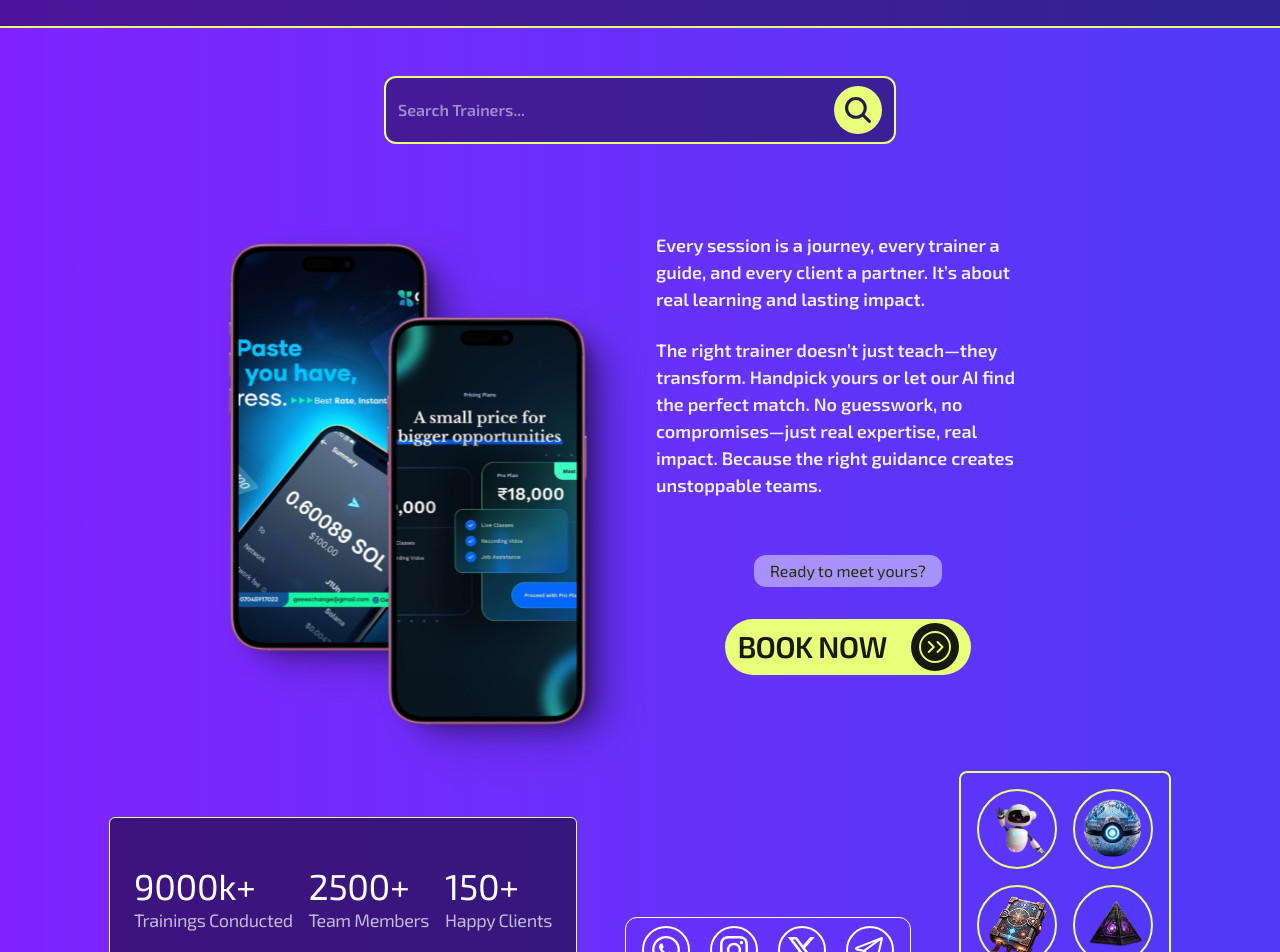
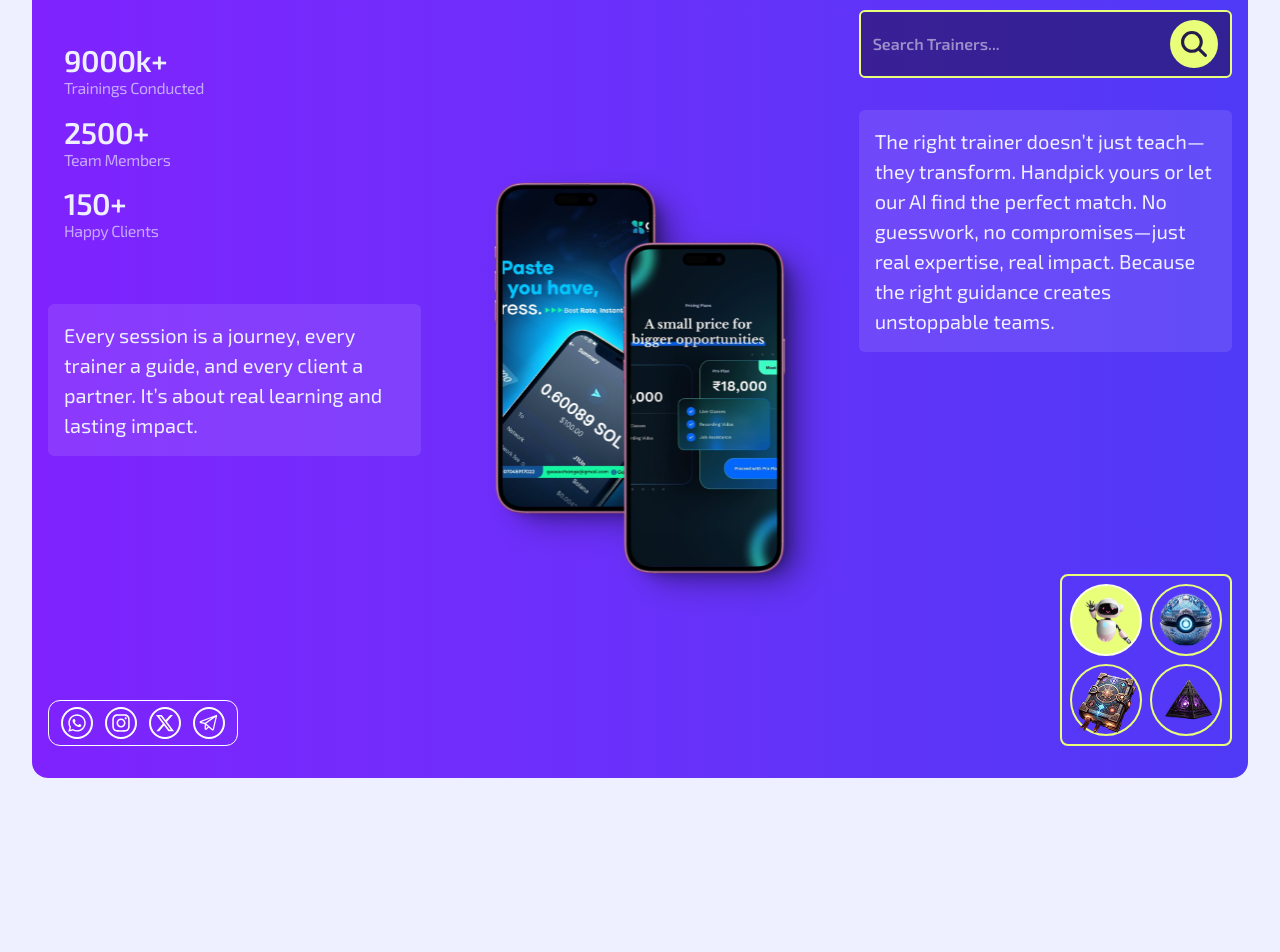
Before and after one commit to saurav-verma-01/Gotezu-Website, a React (Vite) app: page / in a window 1280 px wide. Shown: the part 240-1192 px from the top of the page. Built offline with nearby package versions, Linux system fonts and the light colour scheme.

Commit message:
Redone Hero Section

```diff
--- a/src/App.jsx
+++ b/src/App.jsx
@@ -8,11 +8,12 @@ import Empower from "./sections/Empower.jsx";
 import Testimonials from "./sections/Testimonials.jsx";
 import Faqs from "./sections/Faqs.jsx";
 import Contacts from "./sections/Contacts.jsx";
+import NewHero from "./sections/NewHero.jsx";
 
 const App = () => {
     return (
         <>
-            <Hero />
+            <NewHero />
             <About />
             <Clients />
             <Features />
@@ -21,6 +22,7 @@ const App = () => {
             <Testimonials />
             <Faqs />
             <Contacts />
+
         </>
     )
 }
--- a/src/components/IconBox.jsx
+++ b/src/components/IconBox.jsx
@@ -6,18 +6,17 @@ import Circle4 from '../assets/circle4.png';
 
 const IconBox = () => {
     return (
-        <div className="grid grid-cols-2 p-2 w-max h-max gap-2 rounded-lg border-2 border-accent my-4
-            sm:gap-4 sm:p-4 md:my-0 md:order-1">
-            <div className="w-18 h-18 sm:w-20 sm:h-20 border-2 border-accent rounded-full flex items-center justify-center">
+        <div className="grid-cols-2 p-2 w-max h-max gap-2 rounded-lg border-2 border-accent lg:mt-auto mt-8 hidden md:grid">
+            <div className="w-18 h-18 border-2 rounded-full flex items-center justify-center bg-accent border-honeysuckle-50">
                 <img src={Circle1} alt="icon image" />
             </div>
-            <div className="w-18 h-18 sm:w-20 sm:h-20 border-2 border-accent rounded-full flex items-center justify-center">
+            <div className="w-18 h-18 border-2 border-accent rounded-full flex items-center justify-center">
                 <img src={Circle2} alt="icon image" />
             </div>
-            <div className="w-18 h-18 sm:w-20 sm:h-20 border-2 border-accent rounded-full flex items-center justify-center">
+            <div className="w-18 h-18 border-2 border-accent rounded-full flex items-center justify-center">
                 <img src={Circle3} alt="icon image" />
             </div>
-            <div className="w-18 h-18 sm:w-20 sm:h-20 border-2 border-accent rounded-full flex items-center justify-center">
+            <div className="w-18 h-18 border-2 border-accent rounded-full flex items-center justify-center">
                 <img src={Circle4} alt="icon image" />
             </div>
         </div>
--- a/src/components/NumBox.jsx
+++ b/src/components/NumBox.jsx
@@ -2,18 +2,18 @@ import React from 'react'
 
 const NumBox = () => {
     return (
-        <div className="num-card ">
-            <div className="tracking-tight">
-                <h2 className="text-white text-3xl sm:text-4xl">9000k+</h2>
-                <p className="text-bases text-white/70 sm:text-lg">Trainings Conducted</p>
+        <div className="num-card bg-black/40 lg:bg-transparent ">
+            <div className="">
+                <h2 className="num-card-heading">9000k+</h2>
+                <p className="num-card-text">Trainings Conducted</p>
             </div>
-            <div className="tracking-tight">
-                <h2 className="text-white text-3xl sm:text-4xl">2500+</h2>
-                <p className="text-bases text-white/70 sm:text-lg">Team Members</p>
+            <div className="">
+                <h2 className="num-card-heading">2500+</h2>
+                <p className="num-card-text">Team Members</p>
             </div>
-            <div className="tracking-tight">
-                <h2 className="text-white text-3xl sm:text-4xl">150+</h2>
-                <p className="text-bases text-white/70 sm:text-lg">Happy Clients</p>
+            <div className="">
+                <h2 className="num-card-heading">150+</h2>
+                <p className="num-card-text">Happy Clients</p>
             </div>
         </div>
     )
--- a/src/components/SearchBar.jsx
+++ b/src/components/SearchBar.jsx
@@ -3,7 +3,7 @@ import { IoSearch } from "react-icons/io5";
 
 const SearchBar = () => {
     return (
-        <form className="search-form lg:col-span-2 lg:my-8">
+        <form className="search-form -order-1 md:mt-0 rounded-md">
             <input className="search-input w-8/10" type="text" placeholder="Search Trainers..."/>
             <div className="bg-accent w-12 h-12 rounded-full flex items-center justify-center hover:bg-violet-600 hover:text-white transition duration-300">
                 <IoSearch className="w-8 h-8" />
--- a/src/index.css
+++ b/src/index.css
@@ -43,19 +43,27 @@
     @apply bg-gradient-to-r from-violet-600 to-indigo-600;
   }
   .primary-heading {
-    @apply font-bold text-3xl font-semibold text-purple-heart-50 tracking-tight text-center uppercase sm:text-4xl md:text-5xl lg:text-[84px] leading-[1.2];
+    /*@apply font-bold text-3xl font-semibold text-purple-heart-50 tracking-tight text-center uppercase sm:text-4xl md:text-5xl lg:text-[84px] leading-[1.2];*/
+    @apply text-purple-heart-50 uppercase lg:text-7xl tracking-tight font-semibold text-center leading-[1.2];
   }
   .header-text {
-    @apply text-purple-heart-50 text-base font-semibold leading-[1.5] md:text-lg;
+    @apply text-purple-heart-50 text-sm md:text-lg leading-[1.5] lg:text-xl;
   }
   .tag {
     @apply bg-purple-heart-50/50 text-honeysuckle-950 w-max px-4 py-1 rounded-xl text-base;
   }
   .search-form {
-    @apply border-2 border-accent px-3 py-2 bg-black/40 rounded-xl flex items-center justify-between gap-2 w-full mt-8 hover:bg-black/25  transition duration-300 max-w-lg;
+    @apply border-2 border-accent px-3 py-2 bg-black/40 rounded-xl flex items-center justify-between gap-2 w-full my-8 hover:bg-black/25  transition duration-300 max-w-lg;
   }
   .num-card {
-    @apply p-8 bg-black/50 rounded-md border-1 border-accent flex flex-col items-start gap-4 w-max sm:flex-row sm:gap-6 sm:p-12 md:flex-col md:gap-4 md:px-6 lg:flex-row;
+    /*@apply p-8 bg-black/50 rounded-md border-1 border-accent flex flex-col items-start gap-4 w-max sm:flex-row sm:gap-6 sm:p-12 md:flex-col md:gap-4 md:px-6 lg:flex-row;*/
+    @apply p-4 tracking-tight flex lg:flex-col gap-4 flex-row px-4 py-8 justify-between rounded-md;
+  }
+  .num-card-heading {
+    @apply text-2xl lg:text-3xl font-semibold leading-[1.2] text-purple-heart-50;
+  }
+  .num-card-text {
+    @apply text-sm md:text-base  leading-[1.2] text-purple-heart-50/65;
   }
   .search-input {
     @apply caret-accent py-2 outline-none text-white text-base font-semibold grow;
@@ -67,10 +75,10 @@
     @apply text-3xl font-semibold leading-[1.5] uppercase tracking-tight;
   }
   .social-icons-box {
-    @apply flex items-center px-2 py-1 gap-5 border-1 border-white rounded-xl w-max sm:px-4 sm:py-2;
+    @apply flex items-center px-3 py-1.5 gap-3 border-1 border-white rounded-xl w-max mt-auto ;
   }
   .social-icon-circle {
-    @apply flex items-center justify-center w-8 h-8 rounded-full border-2 border-white text-white  sm:w-12 sm:h-12;
+    @apply flex items-center justify-center w-8 h-8 rounded-full border-2 border-white text-white;
   }
 
   .subheading {
--- a/src/sections/ExploreTrainers.jsx
+++ b/src/sections/ExploreTrainers.jsx
@@ -4,7 +4,7 @@ import CtaBtn from "../components/CtaBtn.jsx";
 
 const ExploreTrainers = () => {
     return (
-        <section className="my-4">
+        <section className="my-4 min-h-screen px-8 py-16">
            <div className="relative max-w-7xl mx-auto rounded-xl overflow-hidden flex flex-col items-center bg-gradient px-2 py-4 lg:px-0 lg:pt-0">
                <div className="bg-black/50 py-6 rounded-lg px-4 sm:px-8 lg:bg-white/30 lg:w-full lg:py-10">
                    <h2 className="text-honeysuckle-50 font-semibold uppercase text-3xl sm:text-4xl text-center tracking-tight leading-[1.2] md:text-5xl lg:text-7xl">Meet Our Expert Trainers</h2>
--- a/src/sections/Faqs.jsx
+++ b/src/sections/Faqs.jsx
@@ -38,12 +38,12 @@ const Faqs = () => {
         setOpenID(prev => (prev === id ? null : id));
     }
     return (
-        <section className="my-8 lg:my-16 w-full">
-            <div className="max-w-7xl mx-auto">
+        <section className="my-8 lg:my-16 w-full min-h-screen px-8 py-16">
+            <div className="max-w-7xl mx-auto ">
             <div className="flex justify-center my-8">
                 <h2 className="subheading">Frequently Asked Questions</h2>
             </div>
-            <div className="md:rounded-xl bg-gradient md:pt-4">
+            <div className="md:rounded-xl bg-gradient  md:pt-4">
                 <div className="flex flex-col gap-8 md:flex-row  items-center justify-center ">
                     <div className="flex items-center justify-center py-8 md:justify-end">
                         <img src={Faq1} alt="FAW Image" className="max-w-100 w-full"/>
--- /dev/null
+++ b/src/sections/NewHero.jsx
@@ -0,0 +1,43 @@
+import React from 'react'
+import Hero2 from '../assets/shots.svg'
+import CtaBtn from "../components/CtaBtn.jsx";
+import NumBox from "../components/NumBox.jsx";
+import SocialIconBox from "../components/SocialIconBox.jsx";
+import SearchBar from "../components/SearchBar.jsx";
+import IconBox from "../components/IconBox.jsx";
+const NewHero = () => {
+    return (
+        <section className="min-h-screen lg:px-8 lg:py-16 max-w-[1440px] mx-auto ">
+            <div className=" min-h-screen lg:rounded-2xl bg-gradient">
+               <div className="py-8 bg-white/15 border-b-4 border-accent">
+                   <h1 className="primary-heading">Find Your Perfect Trainer with AI</h1>
+               </div>
+                <div className="grid lg:grid-cols-3 min-h-screen md:grid-cols-2 grid-cols-1">
+
+                    {/* Image */}
+                    <div className="my-4 md:col-span-2 lg:col-span-1 flex items-center justify-center ">
+                        <img src={Hero2} alt="Hero Image" className="object-cover h-full max-h-[500px]"/>
+                        {/*<CtaBtn title="Book Now" />*/}
+                    </div>
+
+                    <div className="px-4 py-8 grow flex flex-col lg:items-start lg:-order-1 items-center md:items-start">
+                        <NumBox />
+                        <div className="bg-white/10 p-4 rounded-md my-8 max-w-sm md:max-w-full">
+                            <p className="header-text">Every session is a journey, every trainer a guide, and every client a partner. It’s about real learning and lasting impact.</p>
+                        </div>
+                        <SocialIconBox />
+                    </div>
+
+                    <div className="grow p-4 flex flex-col lg:items-end -order-2 items-center md:-order-0 md:items-end py-8">
+                        <div className="bg-white/10 p-4 rounded-md max-w-sm md:max-w-full ">
+                            <p className="header-text">The right trainer doesn’t just teach—they transform. Handpick yours or let our AI find the perfect match. No guesswork, no compromises—just real expertise, real impact. Because the right guidance creates unstoppable teams.</p>
+                        </div>
+                        <SearchBar />
+                        <IconBox />
+                    </div>
+                </div>
+            </div>
+        </section>
+    )
+}
+export default NewHero
```
Also changed, not shown: src/components/SocialIconBox.jsx (+4 -4 lines), src/assets/Hero2.jpg (added).
